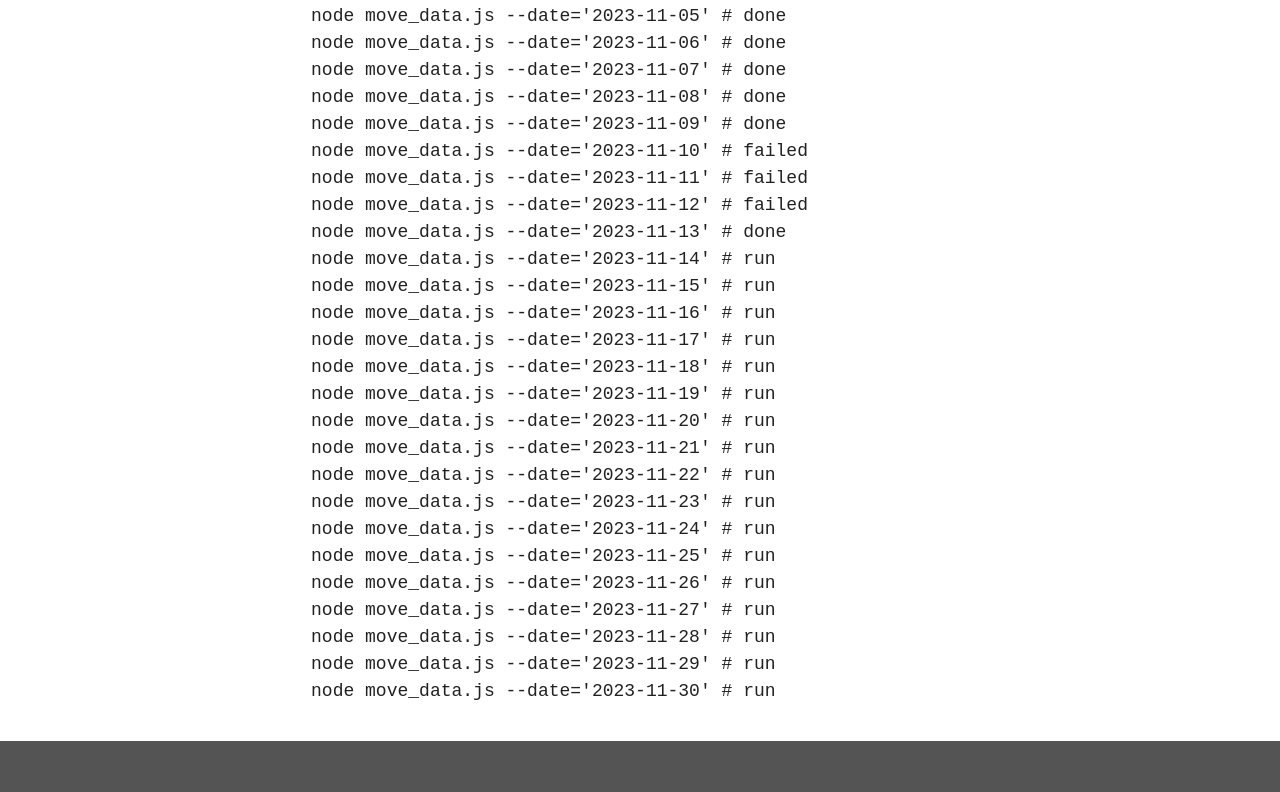
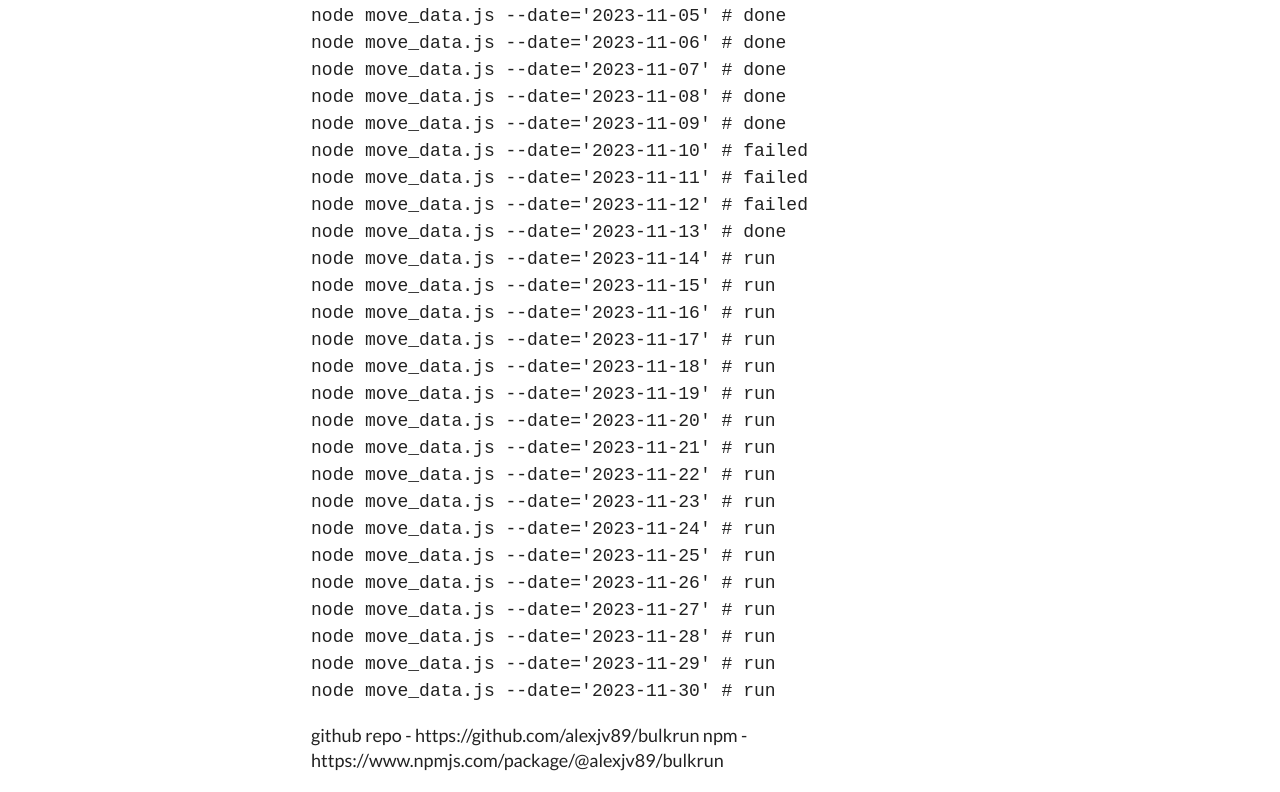
Before and after one commit to alexjv89/echoalex_com, an Eleventy site: page blog/bulk_run.md in a window 1280 px wide. Shown: the part 2998-3790 px from the top of the page. Before the commit the page ends 3739 px from the top, so only its background shows below. Built offline with nearby package versions, Linux system fonts and the light colour scheme; Eleventy itself is replaced by a stand-in of ours; code samples lack their colours; files that its build step writes are made by us from their sources; what markdown-it-obsidian would draw is missing.

Commit message:
small changes

````diff
--- a/blog/bulk_run.md
+++ b/blog/bulk_run.md
@@ -133,3 +133,6 @@ node move_data.js --date='2023-11-28' # run
 node move_data.js --date='2023-11-29' # run
 node move_data.js --date='2023-11-30' # run
 ```
+
+github repo - https://github.com/alexjv89/bulkrun
+npm - https://www.npmjs.com/package/@alexjv89/bulkrun
````
